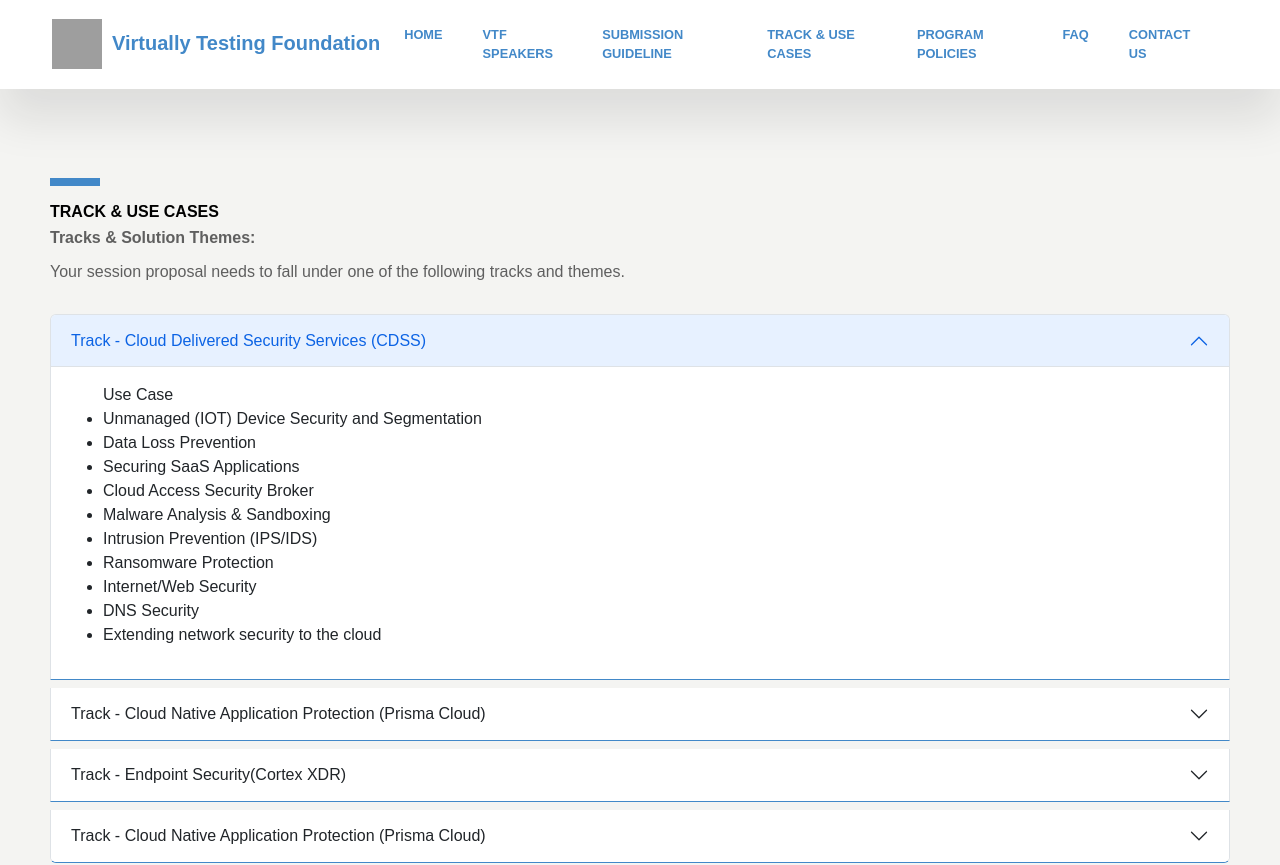
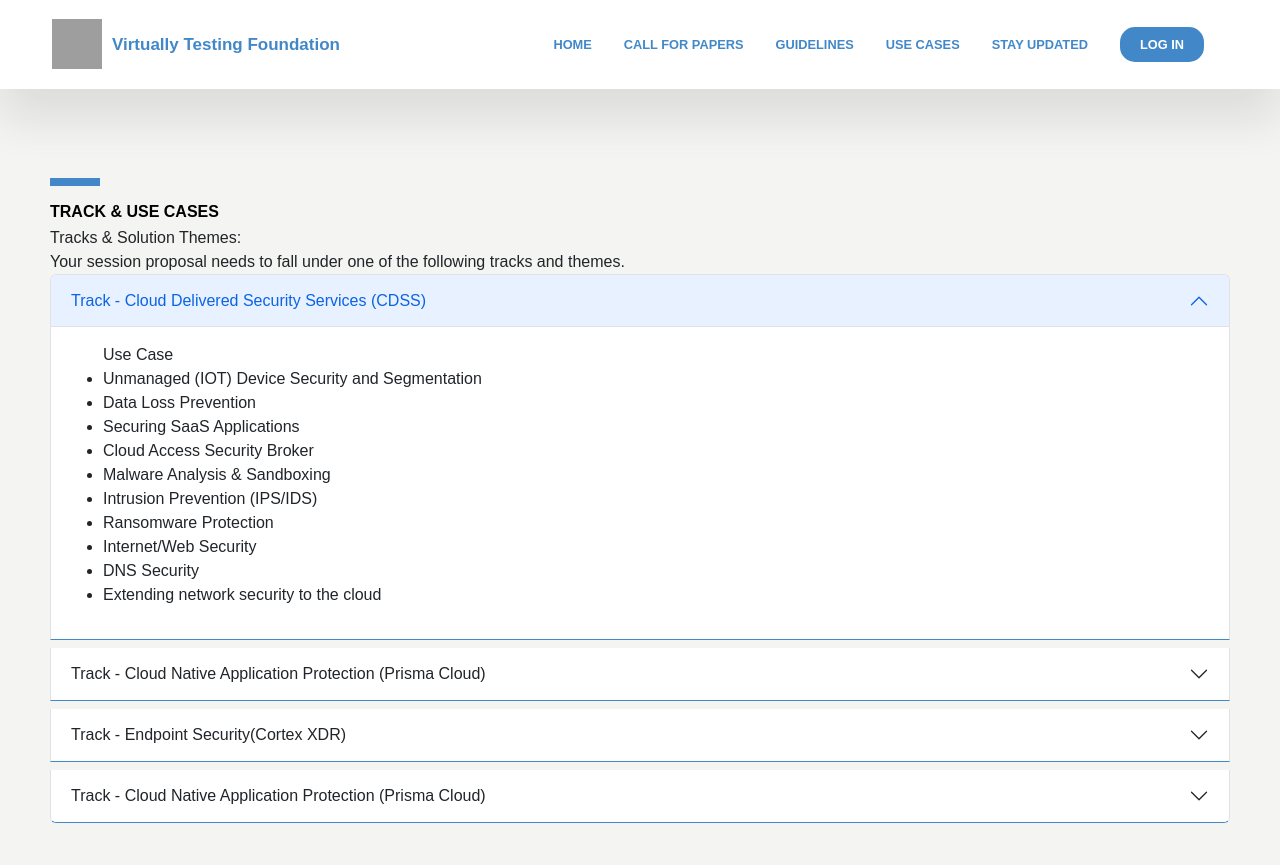
Before and after one commit to Nabeel7801/paloalto, a React (Create React App) app in the folder client/: page /trackusecases in a window 1280 px wide. Shown: the top 865 px of the page. Built offline with nearby package versions, Linux system fonts and the light colour scheme; grey boxes are pictures that could not be loaded.

Commit message:
Some bugs fixed

```diff
--- a/client/src/App.jsx
+++ b/client/src/App.jsx
@@ -15,7 +15,8 @@ import Session from './pages/Session';
 function App() {
 
     const [appState, setAppState] = useState({
-        ATLAS_URI: "http://localhost:5000"
+        //ATLAS_URI: "http://localhost:5000"
+        ATLAS_URI: "https://vtf-speaker.herokuapp.com"
     })
 
     return (
--- a/client/src/assets/css/index.css
+++ b/client/src/assets/css/index.css
@@ -29,8 +29,6 @@ body {
         background-color: #F4F4F2;
         overflow-x: hidden;
     }
-
-
     /* --------- Header Component --------- */
 
     .navbar {
@@ -88,8 +86,6 @@ body {
         margin: 0 auto;
         padding: 40px 10px;
     }
-
-
     /* --------- Section Heading Component --------- */
 
     .sectionHeading {
@@ -118,8 +114,6 @@ body {
         color: #000;
         text-transform: uppercase;
     }
-
-
     /* --------- Custom Button Component --------- */
 
     .customBtn {
@@ -145,8 +139,6 @@ body {
     .customBtn:hover {
         background-color: rgb(66, 136, 200, 0.95);
     }
-
-
     /* --------- Banner Component --------- */
 
     .bannerArea {
@@ -180,8 +172,6 @@ body {
         line-height: 33px;
         margin-bottom: 5rem;
     }
-
-
     /* --------- Introduction Component --------- */
 
     .introductionArea {
@@ -214,8 +204,6 @@ body {
         display: flex;
         justify-content: center;
     }
-
-
     /* --------- FAQ Component --------- */
 
     .faqBox {
@@ -237,7 +225,6 @@ body {
     .text-center {
         text-align: center;
     }
-
     /* --------- TrackBox Component --------- */
 
     .TrackBox {
@@ -256,14 +243,11 @@ body {
         padding: 10px 0;
         color: #5f5f5f;
     }
+    /* --------- Accordion Item --------- */
 
-/* --------- Accordion Item --------- */
     .item {
         border-bottom: 1px solid #4288C8;
     }
-
-
-
     /* --------- Login Page --------- */
 
     .loginArea {
@@ -279,9 +263,9 @@ body {
         display: flex;
         justify-content: center;
         background-color: #fff;
-    width: 90%;
+        width: 98%;
         margin: auto;
-    padding: 20px 10px;
+        padding: 20px 0px;
         border-radius: 20px;
     }
 
@@ -294,8 +278,6 @@ body {
         box-shadow: 0px 0px 5px 2px rgba(66, 136, 200, 0.5);
         border: none;
     }
-
-
     /* --------- Footer --------- */
 
     footer {
@@ -314,8 +296,6 @@ footer a:hover {
         color: #333;
         text-decoration: underline;
     }
-
-
     /* ------- Responsiveness ------- */
 
     @media (max-width: 576px) {
@@ -383,11 +363,21 @@ footer a:hover {
             padding: 0;
             border-radius: 0;
         }
+        .navbar .logo span {
+            font-size: 0.8em;
+        }
+        .container {
+            max-width: 992px;
+        }
     }
 
     @media (min-width: 1200px) {
         .navbar .navbar-nav .nav-link {
-        padding-right: 2rem !important;
+            padding-right: 1.5rem !important;
+            white-space: nowrap;
+        }
+        .navbar .logo span {
+            font-size: 0.85em;
         }
         .container {
             max-width: 1200px;
--- a/client/src/components/BigHeadBox.jsx
+++ /dev/null
@@ -1,12 +0,0 @@
-import React from 'react'
-
-function BigHeadBox(props) {
-  return (
-    <div className="BigHeadBox">
-            <strong><div className="title" style={{fontSize: "2rem"}}>{props.title}</div></strong>
-    </div>
-
-  )
-}
-
-export default BigHeadBox
--- a/client/src/components/Header.jsx
+++ b/client/src/components/Header.jsx
@@ -23,7 +23,7 @@ function Header() {
                         <Nav.Link href="/">Home</Nav.Link>
                         <Nav.Link href="/callforpapers">Call for Papers</Nav.Link>
                         <Nav.Link href="/guidelines">Guidelines</Nav.Link>
-                        <Nav.Link href="/#FAQ">FAQ</Nav.Link>
+                        <Nav.Link href="/trackusecases">Use Cases</Nav.Link>
                         <Nav.Link href="/contact">Stay Updated</Nav.Link>
                         <Nav.Link href="#"><LoginButton /></Nav.Link>
                     </Nav>
--- a/client/src/components/MainHeader.jsx
+++ /dev/null
@@ -1,38 +0,0 @@
-import React from 'react'
-import logo from '../assets/img/logo.png'
-
-import {Container, Nav, Navbar } from 'react-bootstrap';
-
-function MainHeader() {
-    return (
-        <Navbar collapseOnSelect expand="lg" fixed="top">
-            <Container>
-                <Navbar.Brand href="#">
-                    <span class="logo">
-                        <img src={logo} alt="Web Logo"/>
-                        <span>Virtually Testing Foundation</span>
-                    </span>
-                </Navbar.Brand>
-
-                <Navbar.Toggle aria-controls="responsive-navbar-nav" />
-
-                <Navbar.Collapse>
-
-                    <Nav className="justify-content-end flex-grow-1">
-                        <Nav.Link href="/">Home</Nav.Link>
-                        <Nav.Link href="#">VTF Speakers</Nav.Link>
-                        <Nav.Link href="#">Submission Guideline</Nav.Link>
-                        <Nav.Link href="/trackusecases">Track & Use Cases</Nav.Link>
-                        <Nav.Link href="#">Program Policies</Nav.Link>
-                        <Nav.Link href="#">FAQ</Nav.Link>
-                        <Nav.Link href="#">Contact Us</Nav.Link>
-                    </Nav>
-
-                </Navbar.Collapse>
-            </Container>
-        </Navbar>
-
-    )
-}
-
-export default MainHeader
--- a/client/src/pages/CallForPapers.jsx
+++ b/client/src/pages/CallForPapers.jsx
@@ -1,5 +1,5 @@
 import React from 'react'
-import MainHeader from '../components/MainHeader';
+import Header from '../components/Header';
 import Footer from '../components/Footer';
 
 import SectionHeading from '../components/SectionHeading';
@@ -8,7 +8,7 @@ import Button from '../components/Button';
 function CallForPapers() {
     return (
         <React.Fragment>
-            <MainHeader />
+            <Header />
 
             <div className="pageContainer">
 
--- a/client/src/pages/TrackUseCases.jsx
+++ b/client/src/pages/TrackUseCases.jsx
@@ -1,18 +1,16 @@
 import React from 'react'
-import MainHeader from '../components/MainHeader';
+import Header from '../components/Header';
 import Footer from '../components/Footer';
 import Accordion from 'react-bootstrap/Accordion';
 
 import SectionHeading from '../components/SectionHeading';
-import TrackBox from '../components/TrackBox'
-import BigHeadBox from '../components/BigHeadBox';
 import Button from '../components/Button';
 
 
 function TrackUseCases() {
   return (
     <React.Fragment>
-      <MainHeader />
+      <Header />
         <div className="pageContainer">
           <div className="TrackArea">
             <div className="flex-box-section">
@@ -20,10 +18,8 @@ function TrackUseCases() {
               <br />
               <SectionHeading title="Track & Use Cases"/>
 
-              <TrackBox
-                title="Tracks & Solution Themes:"
-                description="Your session proposal needs to fall under one of the following tracks and themes."
-              />
+              <div className="title">Tracks & Solution Themes:</div>
+              <div className="description">Your session proposal needs to fall under one of the following tracks and themes.</div>
 
               <div className="mb-5">
                 <Accordion defaultActiveKey={['0']} alwaysOpen>
@@ -90,9 +86,9 @@ function TrackUseCases() {
                 </Accordion>
               </div>
               <div>
-                <BigHeadBox
-                  title="Tips for Crafting Your Proposal"
-                />
+
+                <strong><div className="title" style={{fontSize: "2rem"}}>Tips for Crafting Your Proposal</div></strong>
+
                 <p style={{color:"#5f5f5f",fontSize:"1rem"}}>Session Title and Session Description</p>
                 <ul>
                   <li>If your proposal is selected, your Session Title and Session Description will be published in
```
Lines whose indentation alone changed are shown as unchanged.
